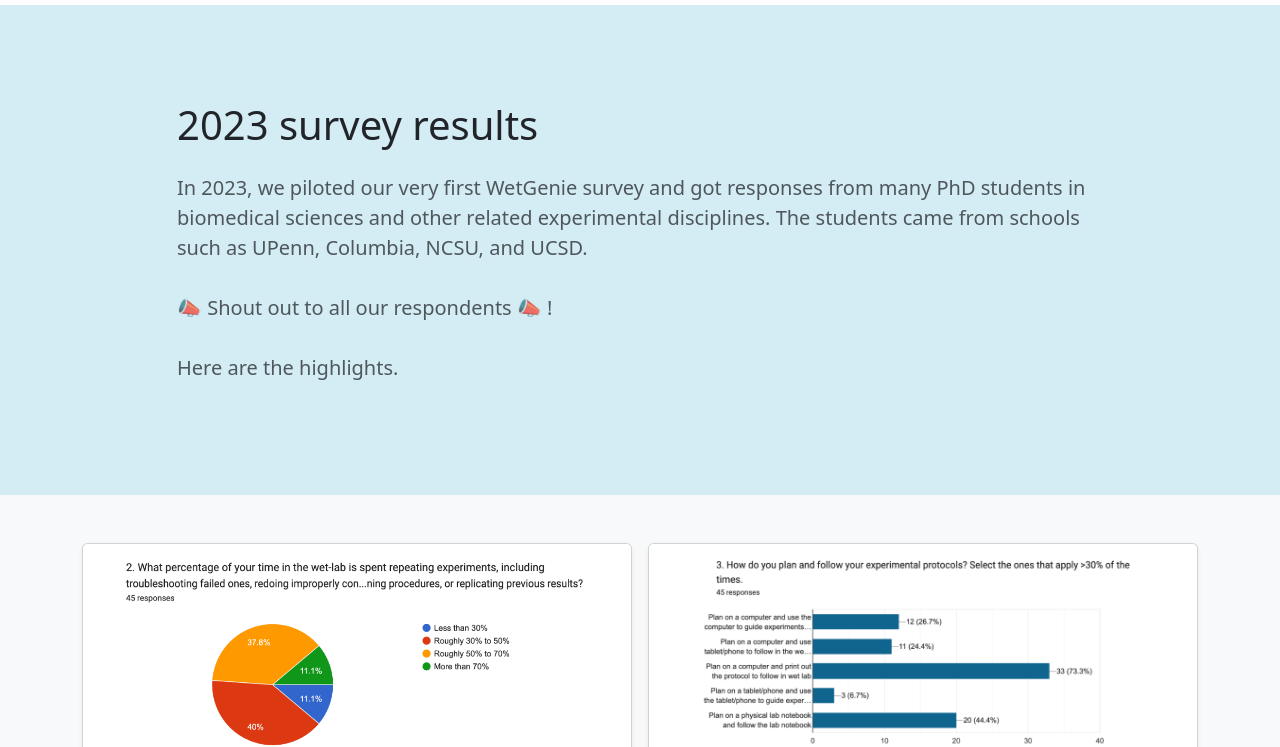
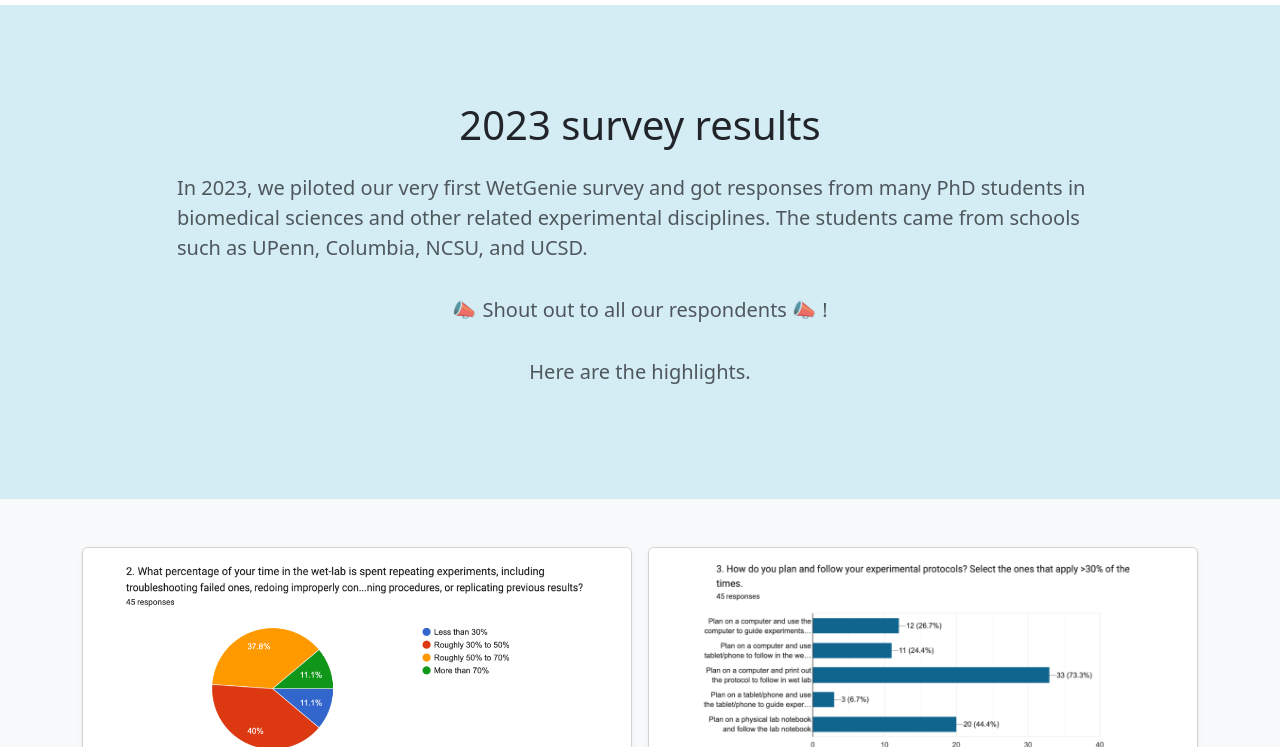
Before and after one commit to ensynble/website, a website: page public/2023SurveyResults.html in a window 1280 px wide. Shown: the part 53-800 px from the top of the page. Drawn offline with nearby package versions, Linux system fonts and the light colour scheme.

Commit message:
Update 2023SurveyResults.html

```diff
--- a/public/2023SurveyResults.html
+++ b/public/2023SurveyResults.html
@@ -212,21 +212,23 @@
 
     <!-- Main Content -->
     <main>
-      <section class="py-5 text-start container">
+      <section class="py-5 container">
         <div class="row py-lg-5">
           <div class="col-lg-10 col-md-8 mx-auto">
-            <h1 class="fw-light">2023 survey results</h1>
+            <h1 class="fw-light text-center">2023 survey results</h1>
 
-            <p class="lead text-body-secondary pt-3">
+            <p class="lead text-body-secondary pt-3 text-start">
               In 2023, we piloted our very first WetGenie survey and got
               responses from many PhD students in biomedical sciences and other
               related experimental disciplines. The students came from schools
               such as UPenn, Columbia, NCSU, and UCSD.
-              <br />
-              <br />📣 Shout out to all our respondents 📣 !<br />
+            </p>
 
-              <br />
+            <p class="lead text-body-secondary pt-3 text-center">
+              📣 Shout out to all our respondents 📣 !
+            </p>
 
+            <p class="lead text-body-secondary pt-3 text-center">
               Here are the highlights.
             </p>
           </div>
```
